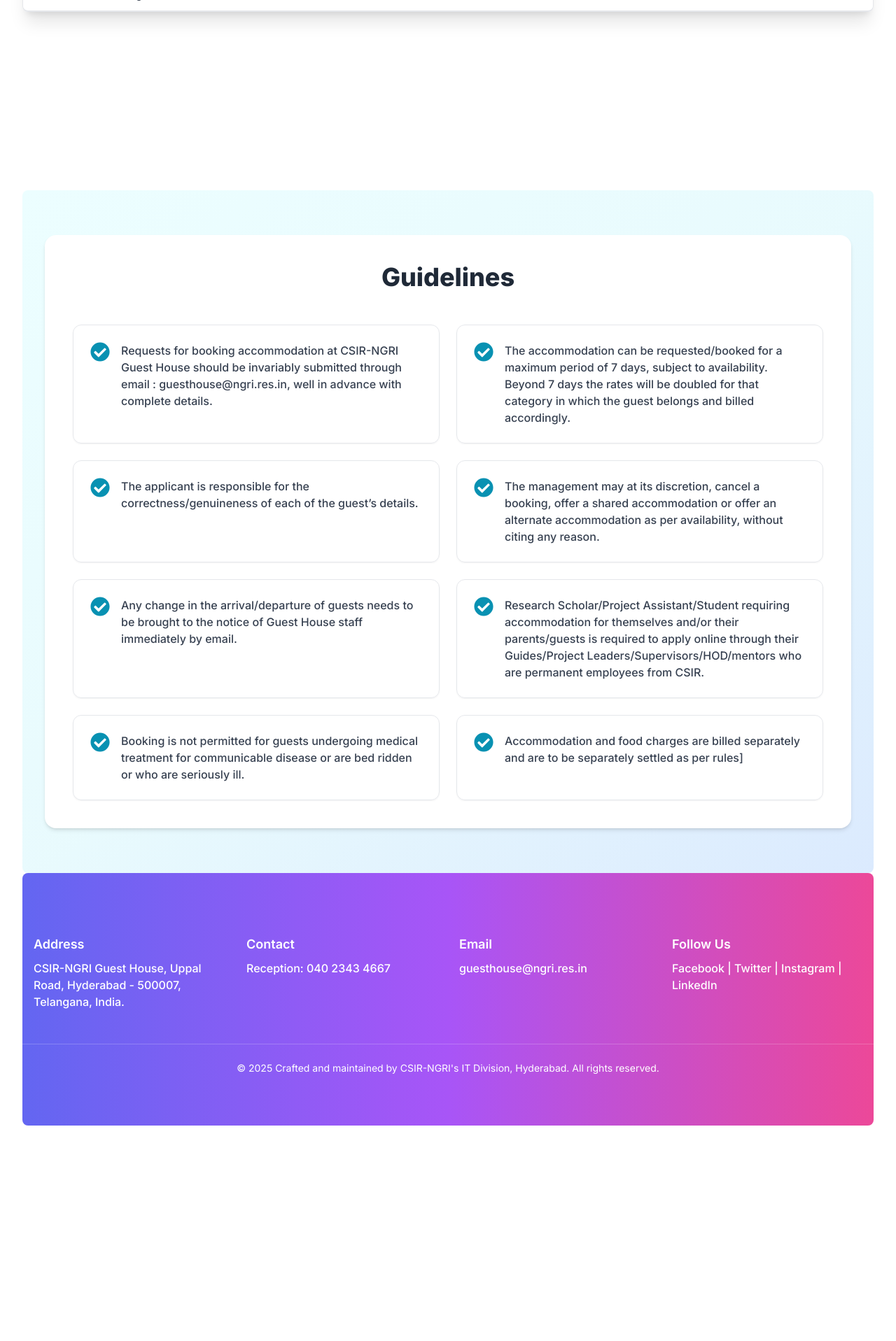
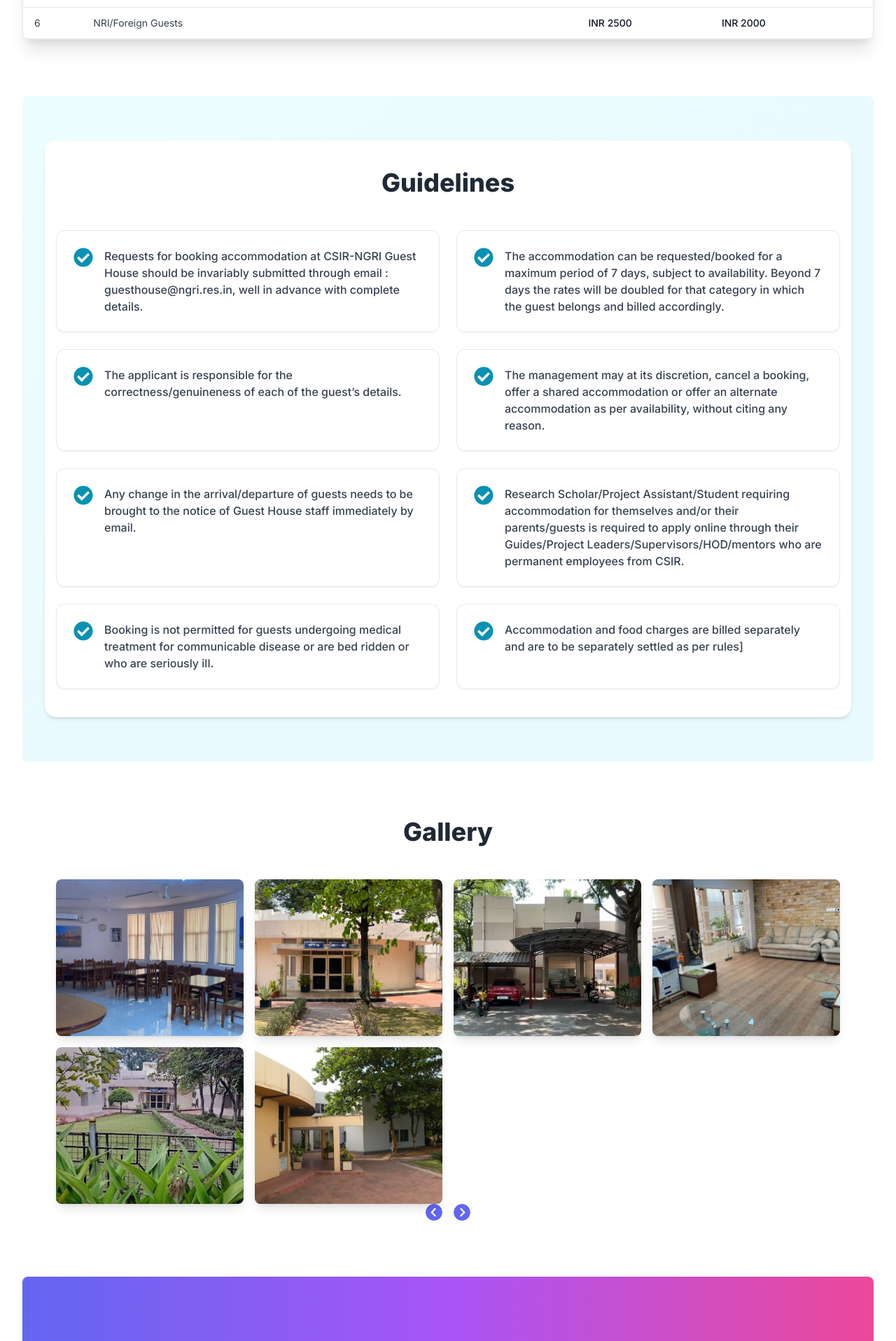
Before and after one commit to Abhinavkulkarni997/NgriGuestHouseORS, a React (Vite) app in the folder Frontend/: page / in a window 1280 px wide. Shown: the part 560-2477 px from the top of the page at 70% size. Before the commit the page ends 2201 px from the top, so only its background shows below. Built offline with nearby package versions, Linux system fonts and the light colour scheme; the HTML template or start-up script is replaced by a standard one.

Commit message:
new features and files added

```diff
--- a/Frontend/package.json
+++ b/Frontend/package.json
@@ -15,7 +15,8 @@
     "react": "^19.2.0",
     "react-dom": "^19.2.0",
     "react-icons": "^5.5.0",
-    "react-router-dom": "^7.9.6"
+    "react-router-dom": "^7.9.6",
+    "swiper": "^12.0.3"
   },
   "devDependencies": {
     "@eslint/js": "^9.39.1",
--- a/Frontend/src/components/Charges/GuestHouseCharges.jsx
+++ b/Frontend/src/components/Charges/GuestHouseCharges.jsx
@@ -55,7 +55,7 @@
 
     }];
   return (
-    <section className='min-h-screen py-10 bg-white '>
+    <section className='py-10 sm:py-14 lg:py-20 bg-white '>
       <div className='max-w-6xl mx-auto px-4 '>
         <h1 className='text-center text-gray-800 font-extrabold text-3xl md:text-4xl mb-3'>Guesthouse Charges</h1>
         <p className='text-center  text-gray-700   mb-10 leading-relaxed'>The accommodation can be requested/booked for a maximum period of 7 days, subject to availability.<br/>
--- a/Frontend/src/components/FAQ/Faq.jsx
+++ b/Frontend/src/components/FAQ/Faq.jsx
@@ -67,7 +67,7 @@
                     <div className='font-medium mt-3 ml-1'>
                         {Array.isArray(item.answer)? (
                             item.answer.map((point,index)=>(
-                                <div key={index}>{point}</div>
+                                <div key={index} className='mb-1'>{point}</div>
                             ))
 
                         ):(
--- a/Frontend/src/components/GuestHouseGallery/GuestHouseGallery.jsx
+++ b/Frontend/src/components/GuestHouseGallery/GuestHouseGallery.jsx
@@ -1,20 +1,64 @@
-import React from 'react'
+import React, { useState } from 'react'
+import thg1 from '../../assets/Gallery/thg1.jpeg';
+import thg2 from '../../assets/Gallery/thg2.jpeg';
+import thg3 from '../../assets/Gallery/thg3.png';
+import thg4 from '../../assets/Gallery/thg4.jpeg';
+import thg6 from '../../assets/Gallery/thg6.jpg';
+import thg7 from '../../assets/Gallery/thg7.jpg';
+import { FaCircleChevronRight } from "react-icons/fa6";
+import { FaCircleChevronLeft } from "react-icons/fa6";
+
 
 const GuestHouseGallery = () => {
     const gallery=[{
-        id:'1',
-        url:''
+        id:1,
+        img:thg1
     },{
-        id:"2",
-        url:'',
+        id:2,
+        img:thg2
 
     },{
-        id:'3',
-        url:''
+        id:3,
+        img:thg3
+    },{
+        id:4,
+        img:thg4
+    },{
+        id:5,
+        img:thg6
+    },{
+        id:6,
+        img:thg7
     }]
+
+    const [galleryNext,setGalleryNext]=useState();
+    const toggleRight=()=>{
+        setGalleryNext(galleryNext=>galleryNext+1);
+    }
+
+    const  toggleLeft=()=>{
+        setGalleryNext(galleryNext=>galleryNext-1);
+    }
+
   return (
-    <section className='w-full '>
-        <div className='max-w-6xl '>
+    <section className='w-full py-16 sm:py-14 lg:py-20  '>
+        <div className='max-w-6xl mx-auto bg- px-4 '>
+            <h1 className='text-3xl md:text-4xl font-extrabold text-gray-800 mb-8 text-center'>Gallery</h1>
+
+            <div className='mt-12 grid grid-cols-1 sm:grid-cols-2 md:grid-cols-3 lg:grid-cols-4 gap-4'>
+            {gallery.map((galleryItem, index) => (
+                <div key={index}>
+                <div className='relative overflow-hidden rounded-lg shadow-lg group'>{<img src={galleryItem.img}
+                className='w-full h-48 md:h-56 object-cover transition-transform duration-300 group-hover:scale-110' alt='GuestHouse'/>}</div>
+
+                </div>
+            ))}
+
+            </div>
+            <div className='flex justify-center items-center gap-4'>
+            <FaCircleChevronLeft  onClick={toggleLeft} size={24} className='bg-white rounded-full text-indigo-500'/>
+            <FaCircleChevronRight onClick={toggleRight} size={24} className='bg-white rounded-full text-indigo-500'/>
+            </div>
 
         </div>
     </section>
--- a/Frontend/src/components/Guidelines/Guidelines.jsx
+++ b/Frontend/src/components/Guidelines/Guidelines.jsx
@@ -12,8 +12,8 @@
 'Accommodation and food charges are billed separately and are to be separately settled as per rules]'
         ]
   return (
-    <section id="guidelines" className='min-h-screen w-full py-16 bg-gradient-to-br from-cyan-50 via-cyan-400/10 to-blue-100 rounded-lg '>
-        <div className='max-w-6xl bg-white mx-auto shadow-md rounded-2xl p-10 '>
+    <section id="guidelines" className='w-full py-16 bg-gradient-to-br from-cyan-50 via-cyan-400/10 to-cyan-400/10 rounded-lg '>
+        <div className='max-w-6xl bg-white mx-auto shadow-md rounded-2xl p-10 px-4 '>
             <h1 className='text-3xl md:text-4xl font-extrabold text-gray-800 text-center'>Guidelines</h1>
 
             <div className='mt-12 grid grid-cols-1 md:grid-cols-2 gap-6'>
--- a/Frontend/src/components/Home/Home.jsx
+++ b/Frontend/src/components/Home/Home.jsx
@@ -1,13 +1,14 @@
 import React from 'react'
 import GuestHouseCharges from '../Charges/GuestHouseCharges';
 import Guidelines from '../Guidelines/Guidelines';
+import GuestHouseGallery from '../GuestHouseGallery/GuestHouseGallery';
 
 const Home = () => {
   return (
      <>
       <GuestHouseCharges />
       <Guidelines />
-      {/* Gallery component will come here */}
+      <GuestHouseGallery/>
     </>
   )
 }
```
Also changed, not shown: 1 other file (tests, documents, lock files or other folders).
